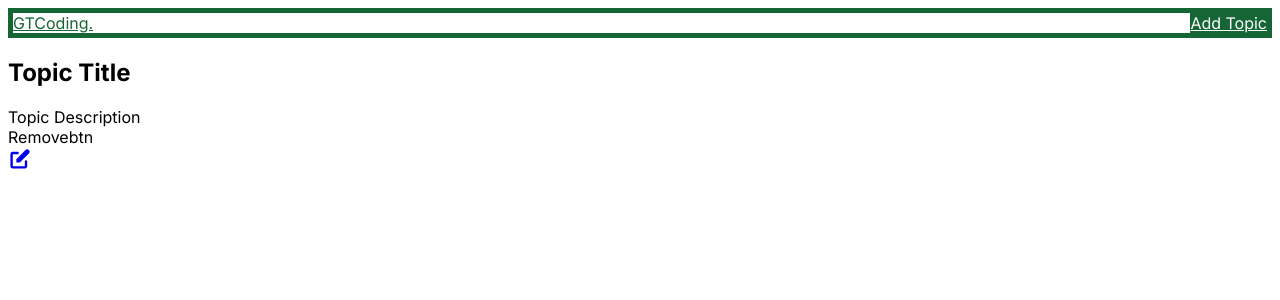
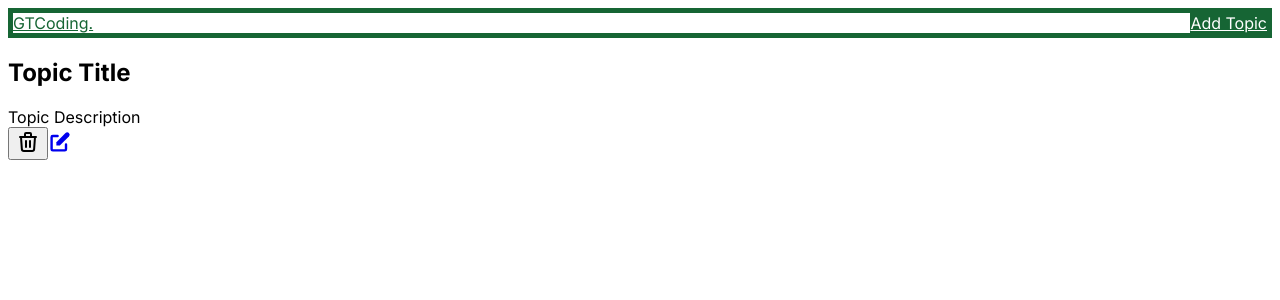
Before and after one commit to md-sakib-chowdhury/Crud, a Next.js app: page / in a window 1280 px wide. Shown: the top 300 px of the page. Built offline with nearby package versions, Linux system fonts and the light colour scheme.

Commit message:
new commit

```diff
--- a/app/components/Removebtn.jsx
+++ b/app/components/Removebtn.jsx
@@ -1,7 +1,14 @@
+import {HiOutlineTrash}from "react-icons/hi";
+
 export default function Removebtn ()
 {
-    return <div>
-        Removebtn
-    </div>
+    return (
+<button className="text-red-400">
+    <HiOutlineTrash size={24} />
+</button>
+
+
+
+    );
 
 }
```
